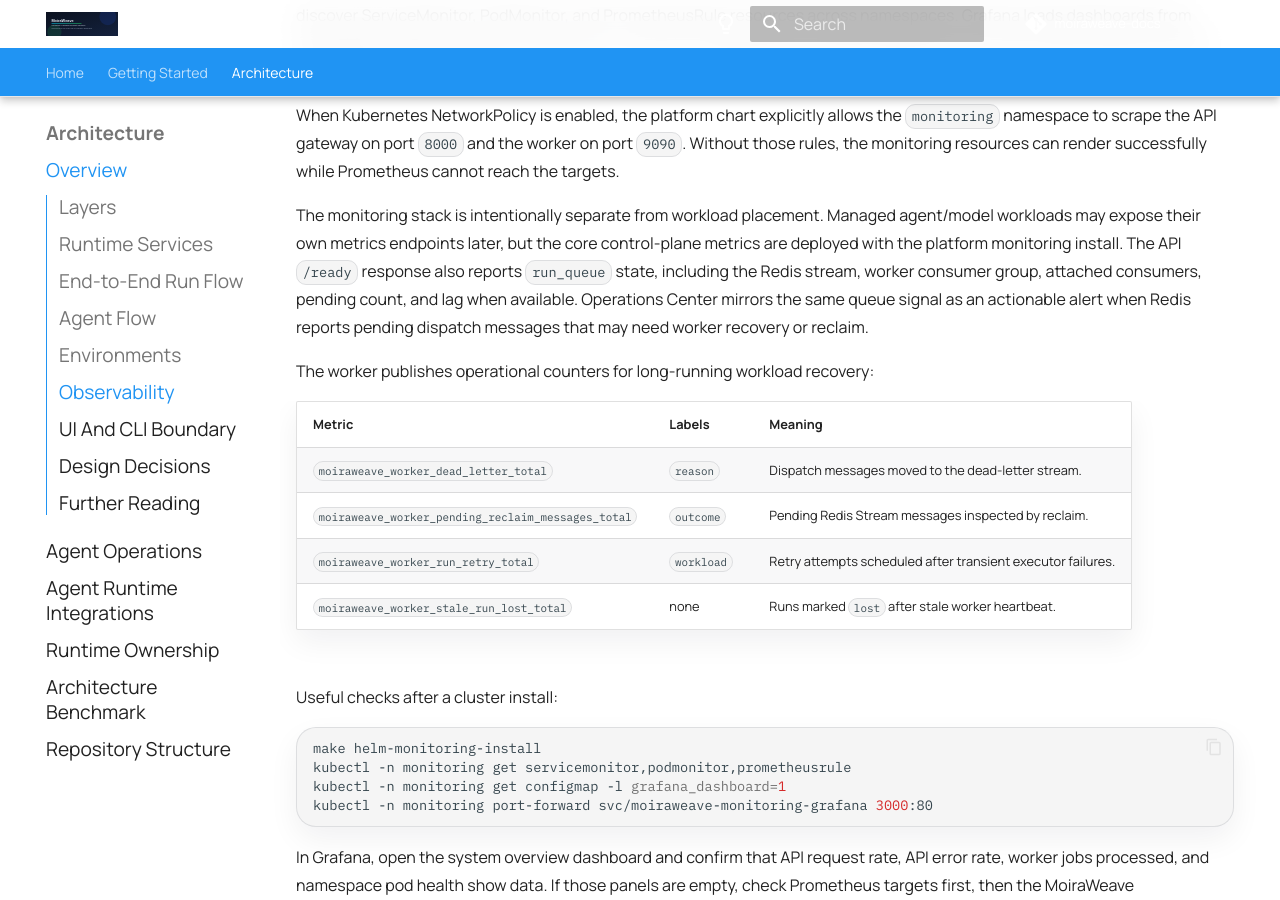
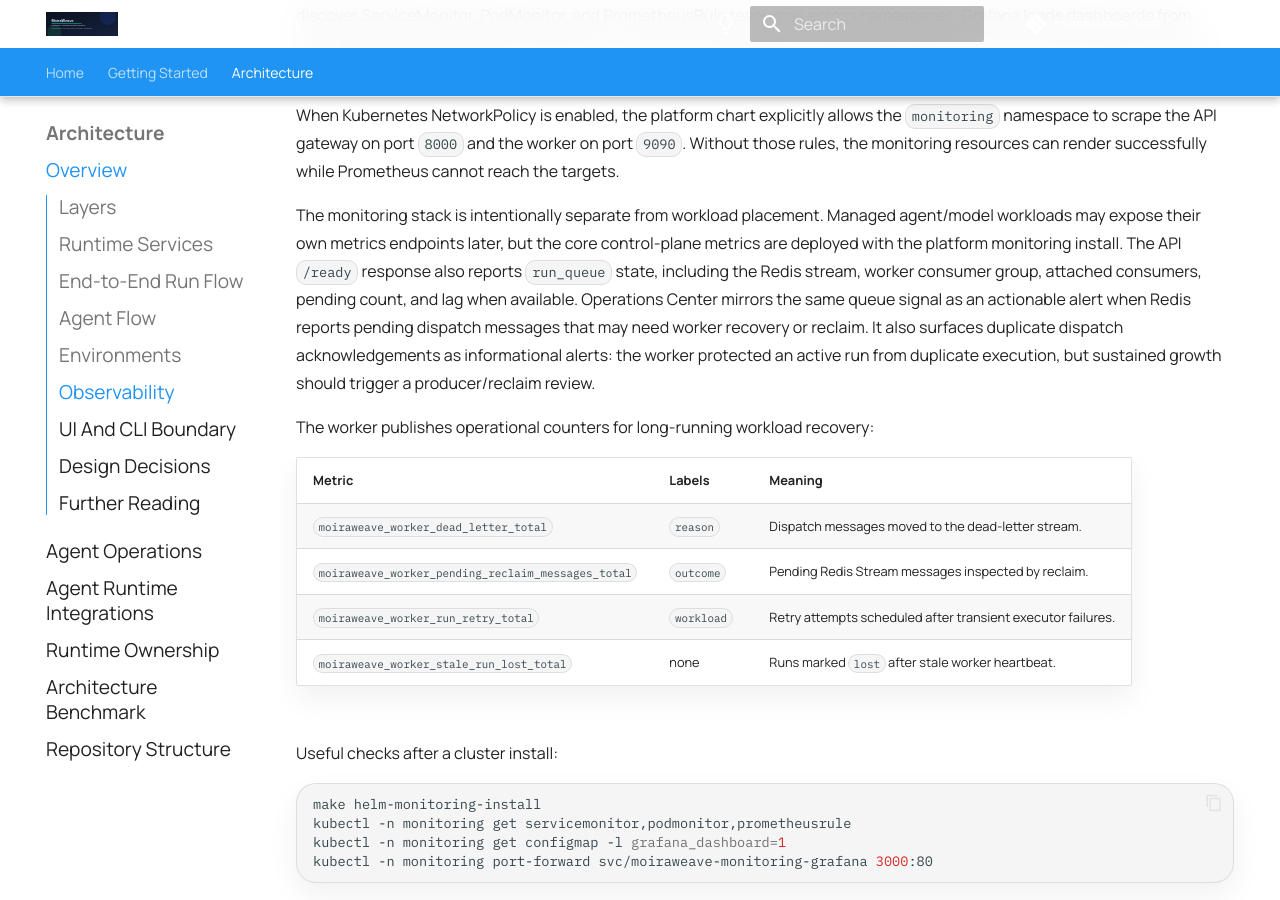
Before and after one commit to moiraweave-labs/moiraweave-docs, an MkDocs documentation site: the page built from docs/architecture.md, in a window 1280 px wide and 900 px high, scrolled down 2559 px. Built offline with MkDocs 1.6.1 and Material for MkDocs 9.7.7, drawn with Linux system fonts in a browser that asks for light colours; comment, search, counter and statistics services are not loaded.

Commit message:
docs: note duplicate dispatch alerts

```diff
--- a/docs/architecture.md
+++ b/docs/architecture.md
@@ -115,6 +115,9 @@ stream, worker consumer group, attached consumers, pending count, and lag when
 available.
 Operations Center mirrors the same queue signal as an actionable alert when
 Redis reports pending dispatch messages that may need worker recovery or reclaim.
+It also surfaces duplicate dispatch acknowledgements as informational alerts:
+the worker protected an active run from duplicate execution, but sustained
+growth should trigger a producer/reclaim review.
 
 The worker publishes operational counters for long-running workload recovery:
 
```
